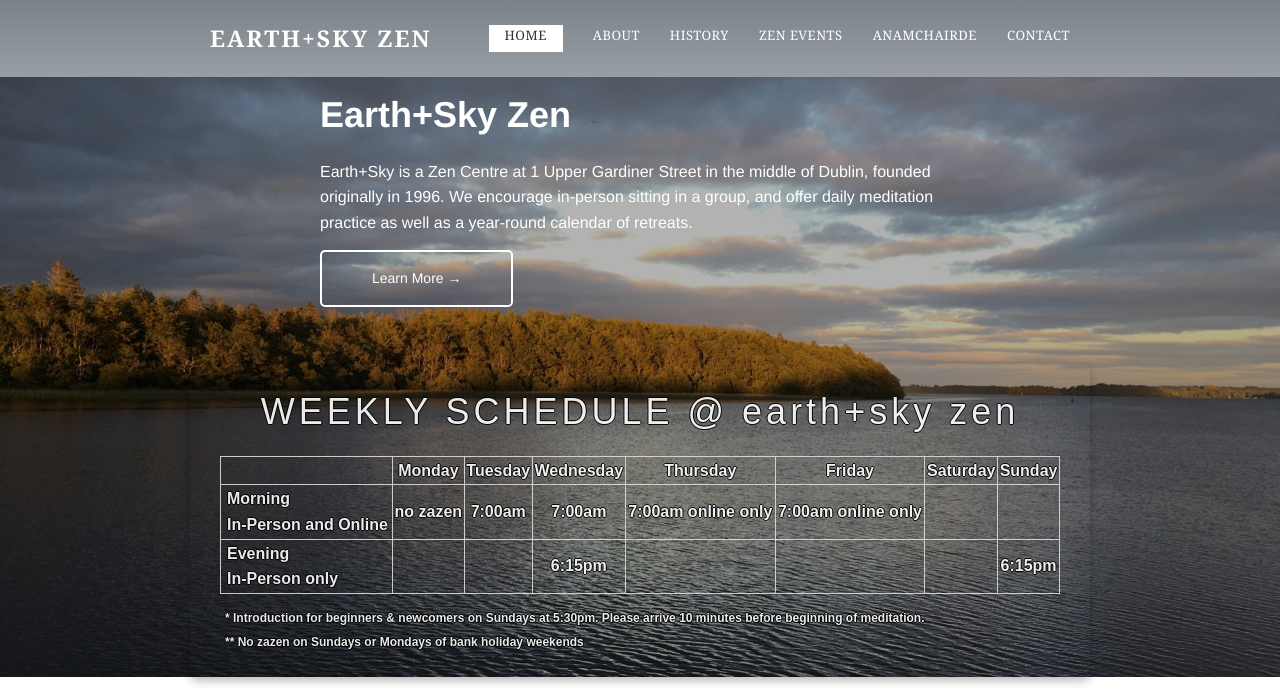
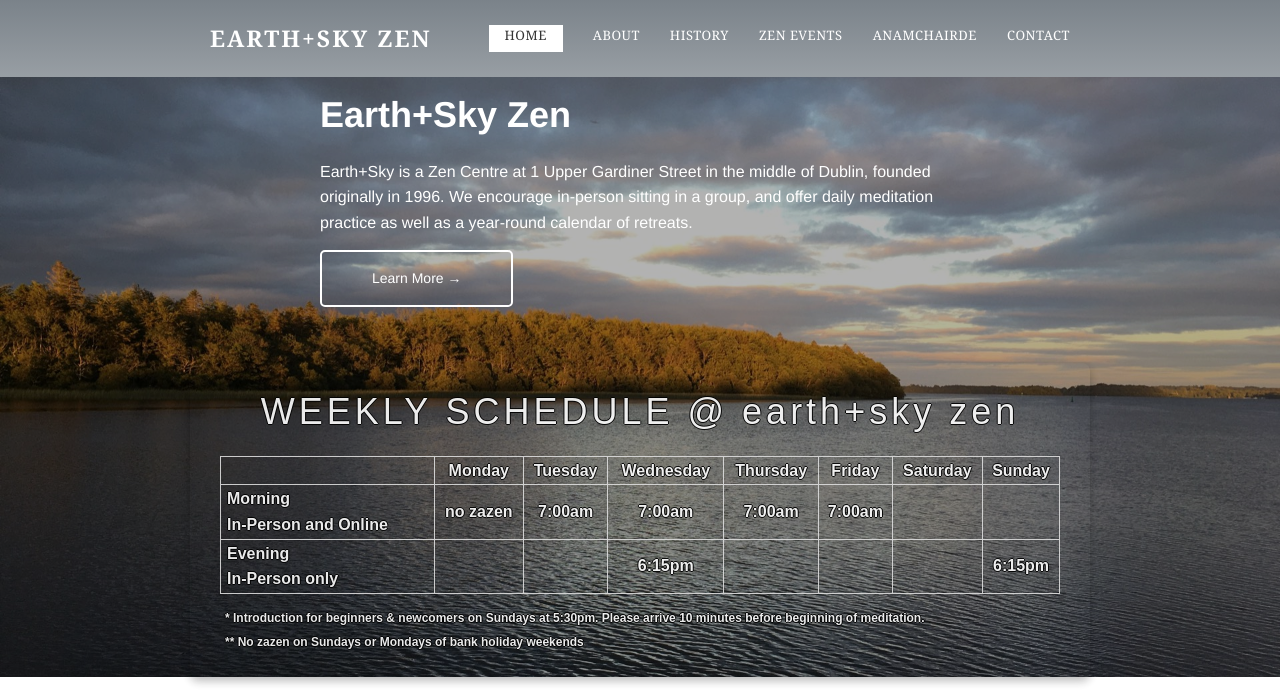
Before and after one commit to zen-ireland/zenireland.github.io, a Jekyll site: the page built from index.html, in a window 1280 px wide and 900 px high, cut to the strip 0-693 px from the top of the window. Built offline with Jekyll 4.4.1, drawn with Linux system fonts in a browser that asks for light colours.

Commit message:
Update index.html

```diff
--- a/index.html
+++ b/index.html
@@ -34,8 +34,8 @@ nav_active: home
         <td> no zazen</td>
         <td>7:00am</td>
         <td>7:00am</td>
-        <td>7:00am online only</td>
-        <td>7:00am online only</td>
+        <td>7:00am </td>
+        <td>7:00am </td>
         <td></td>
         <td></td>
       </tr>
```
